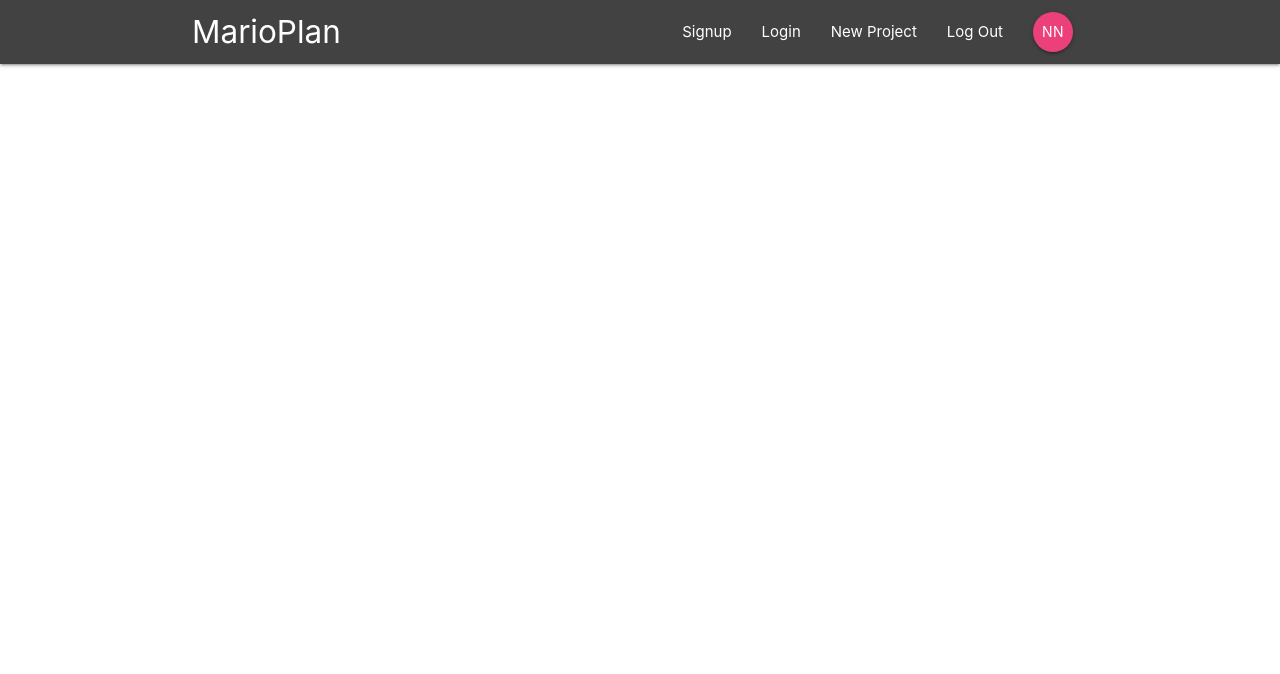
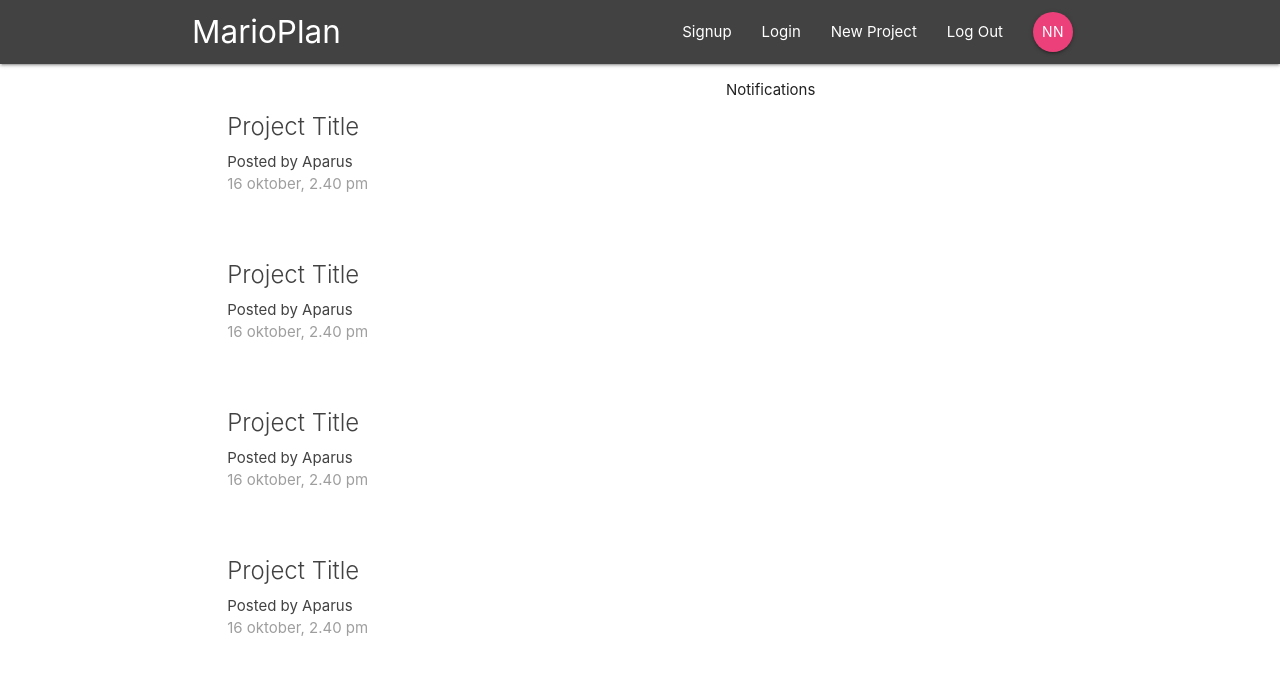
Before and after one commit to Aparus/react-redux-firebase, a React (Create React App) app: page / in a window 1280 px wide. Shown: the top 674 px of the page. Built offline with nearby package versions, Linux system fonts and the light colour scheme.

Commit message:
5. Dashboard component Создали 1) Dashboard - class component, we'll use it's lifecycle and state, он выводит в сетке (таблице 6 к 5+1): 2) ComponentList, 3) Notifications. 4) в App добавили в  BrowserRoute 2 элемента: Switch & Route

```diff
--- a/src/App.js
+++ b/src/App.js
@@ -1,6 +1,7 @@
 import React, { Component } from "react";
-import { BrowserRouter } from "react-router-dom";
+import { BrowserRouter, Switch, Route} from "react-router-dom";
 import Navbar from './components/layout/Navbar'
+import Dashboard from './components/dashboard/Dashboard'
 
 class App extends Component {
   render() {
@@ -8,6 +9,9 @@
       <BrowserRouter>
         <div className="App">
           <Navbar />
+          <Switch>
+            <Route path="/" component={ Dashboard } />
+          </Switch>
         </div>
       </BrowserRouter>
     );
--- a/src/components/dashboard/Dashboard.js
+++ b/src/components/dashboard/Dashboard.js
@@ -0,0 +1,26 @@
+// State, lifecycle => class component
+// слева будет идти список проектов, справа - уведомления
+// ProjectList || Notifications
+// ============ || =============
+import React, { Component } from "react";
+import ProjectList from '../projects/ProjectList'
+import Notifications from './Notifications'
+
+class Dashboard extends Component {
+    render () {
+        return (
+            <div className="dashboard container">
+                <div className="row">
+                    <div className="col s12 m6">
+                        <ProjectList />
+                    </div>
+                    <div className="col s12 m5 offset-m1">
+                        <Notifications />
+                    </div>
+                </div>
+            </div>
+        )
+    }
+}
+
+export default Dashboard
--- a/src/components/dashboard/Notifications.js
+++ b/src/components/dashboard/Notifications.js
@@ -0,0 +1,13 @@
+// функциональный компонент
+
+import React from "react";
+
+const Notifications = () => {
+    return (
+        <div>
+            <p>Notifications</p>
+        </div>
+    )
+}
+
+export default Notifications
--- a/src/components/projects/ProjectList.js
+++ b/src/components/projects/ProjectList.js
@@ -0,0 +1,38 @@
+import React from 'react'
+
+export default function ProjectList() {
+  return (
+    <div className="project-list section">
+
+        <div className="card z-depth-0 project-summary">
+            <div className="card-content grey-text text-darken-3">
+                <span className="card-title"> Project Title </span>
+                <p>Posted by Aparus</p>
+                <p className="grey-text">16 oktober, 2.40 pm</p>
+            </div>
+        </div>
+        <div className="card z-depth-0 project-summary">
+            <div className="card-content grey-text text-darken-3">
+                <span className="card-title"> Project Title </span>
+                <p>Posted by Aparus</p>
+                <p className="grey-text">16 oktober, 2.40 pm</p>
+            </div>
+        </div>
+        <div className="card z-depth-0 project-summary">
+            <div className="card-content grey-text text-darken-3">
+                <span className="card-title"> Project Title </span>
+                <p>Posted by Aparus</p>
+                <p className="grey-text">16 oktober, 2.40 pm</p>
+            </div>
+        </div>
+        <div className="card z-depth-0 project-summary">
+            <div className="card-content grey-text text-darken-3">
+                <span className="card-title"> Project Title </span>
+                <p>Posted by Aparus</p>
+                <p className="grey-text">16 oktober, 2.40 pm</p>
+            </div>
+        </div>
+
+    </div>
+  )
+}
```
